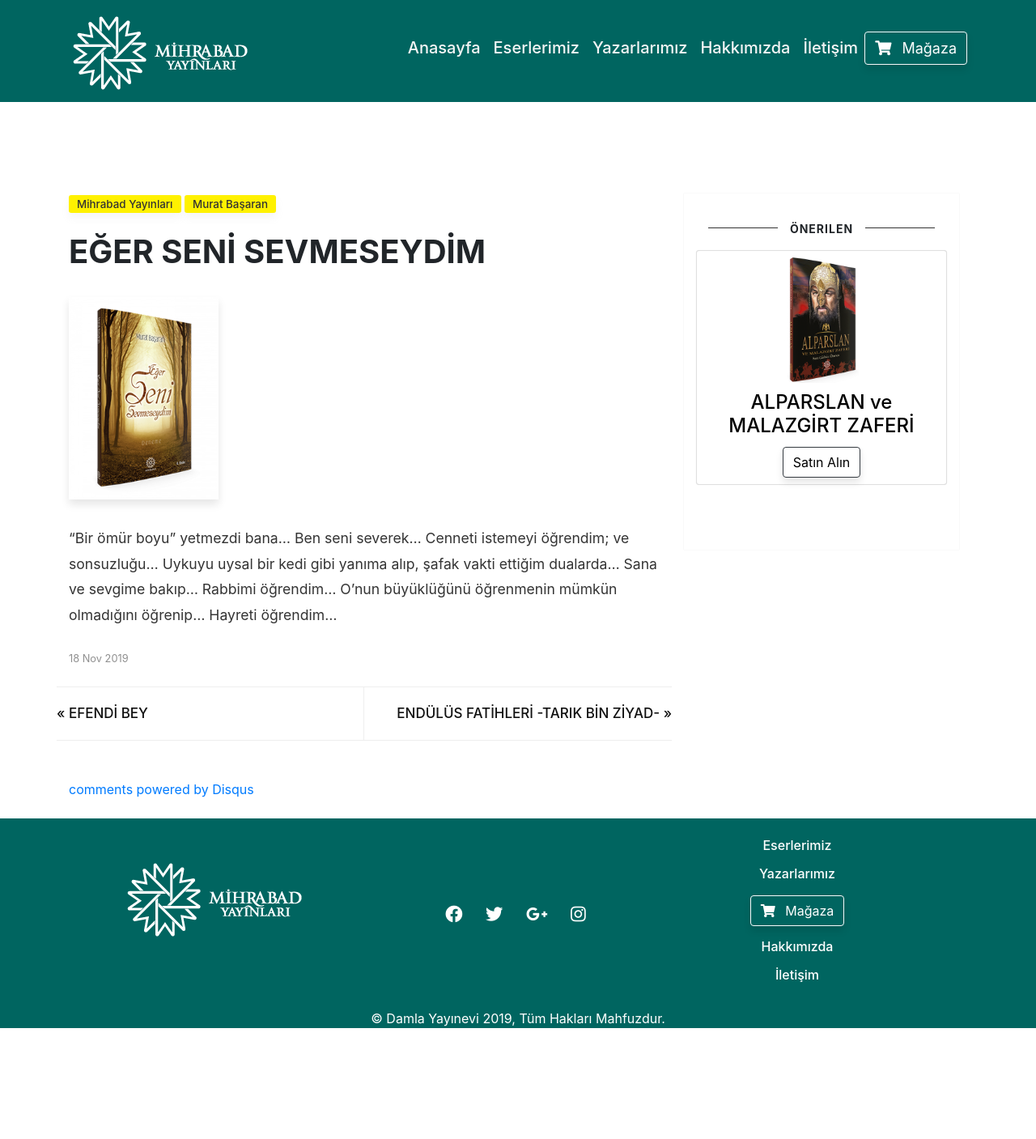
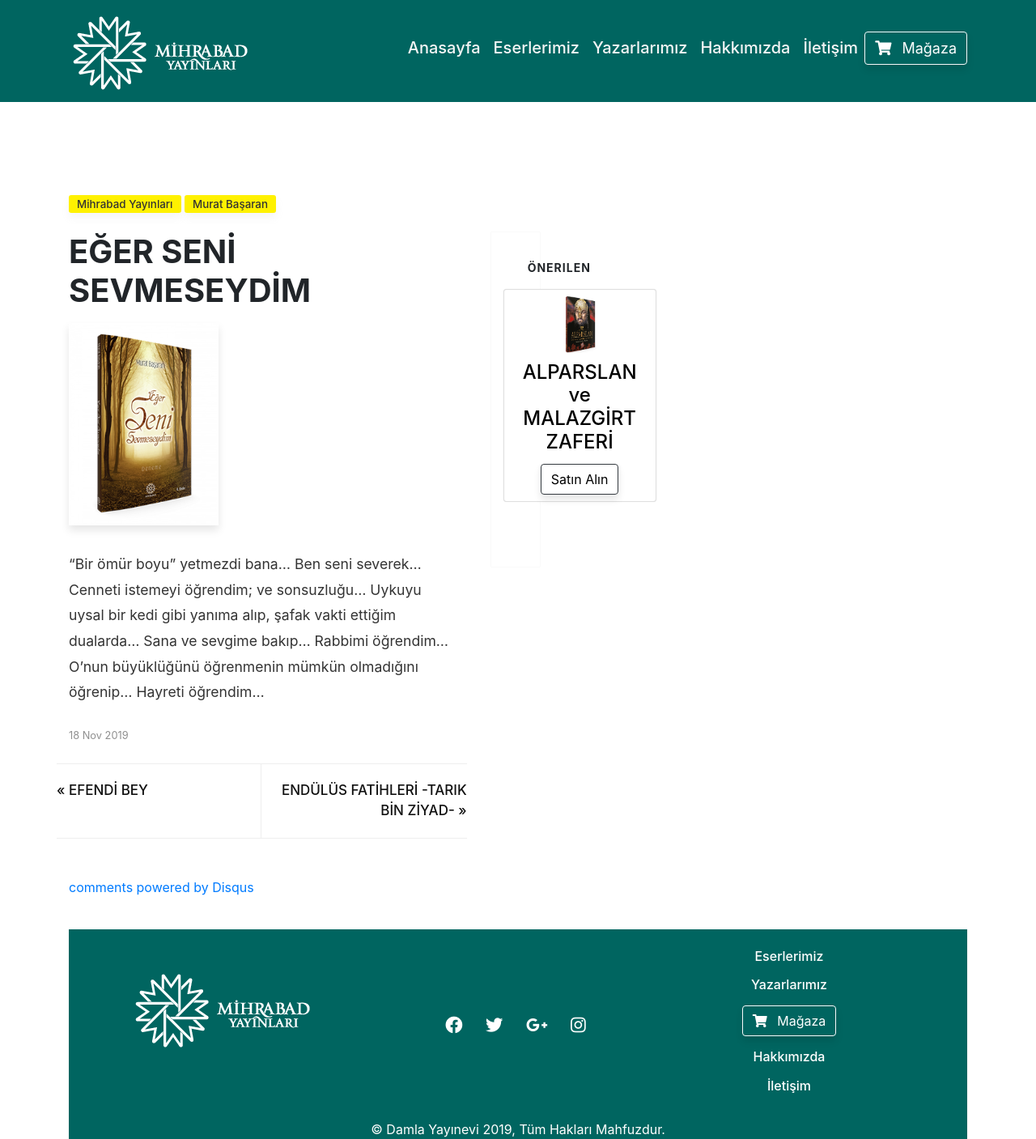
Before and after one commit to edamla/mihrabad, a Jekyll site: the page built from _posts/2019-11-18-eger-seni-sevmeseydim.md, in a window 1280 px wide. Shown: the whole page at 81% size. Built offline with Jekyll 4.4.1, drawn with Linux system fonts in a browser that asks for light colours; nearby versions of some CDN libraries; comment, search, counter and statistics services are not loaded; before the commit the page ends 1270 px from its top, so only the background shows below that.

Commit message:
Update post.html

```diff
--- a/_layouts/post.html
+++ b/_layouts/post.html
@@ -29,7 +29,9 @@
                     </ul>
                 </div>
                 <!-- End Categories -->
-
+    <div class="row">
+        <div class="col-12 col-md-8">
+            <div>
                 <!-- Post Title -->
 				<h1 class="posttitle">{{ page.title }}</h1>
 
@@ -99,9 +101,9 @@
             <!--End Comments
             ================================================== -->
 
+        </div>
+        <div class="co-12 col-md-4">
 
-
-		</div>
         <!-- End Post -->
 
         <!-- right sidebar -->
@@ -113,9 +115,9 @@
      <!-- right sidebar -->
 
 
-
+        </div>
     </div>
-
+</div>
 
 <!-- End Article
 ================================================== -->
```
